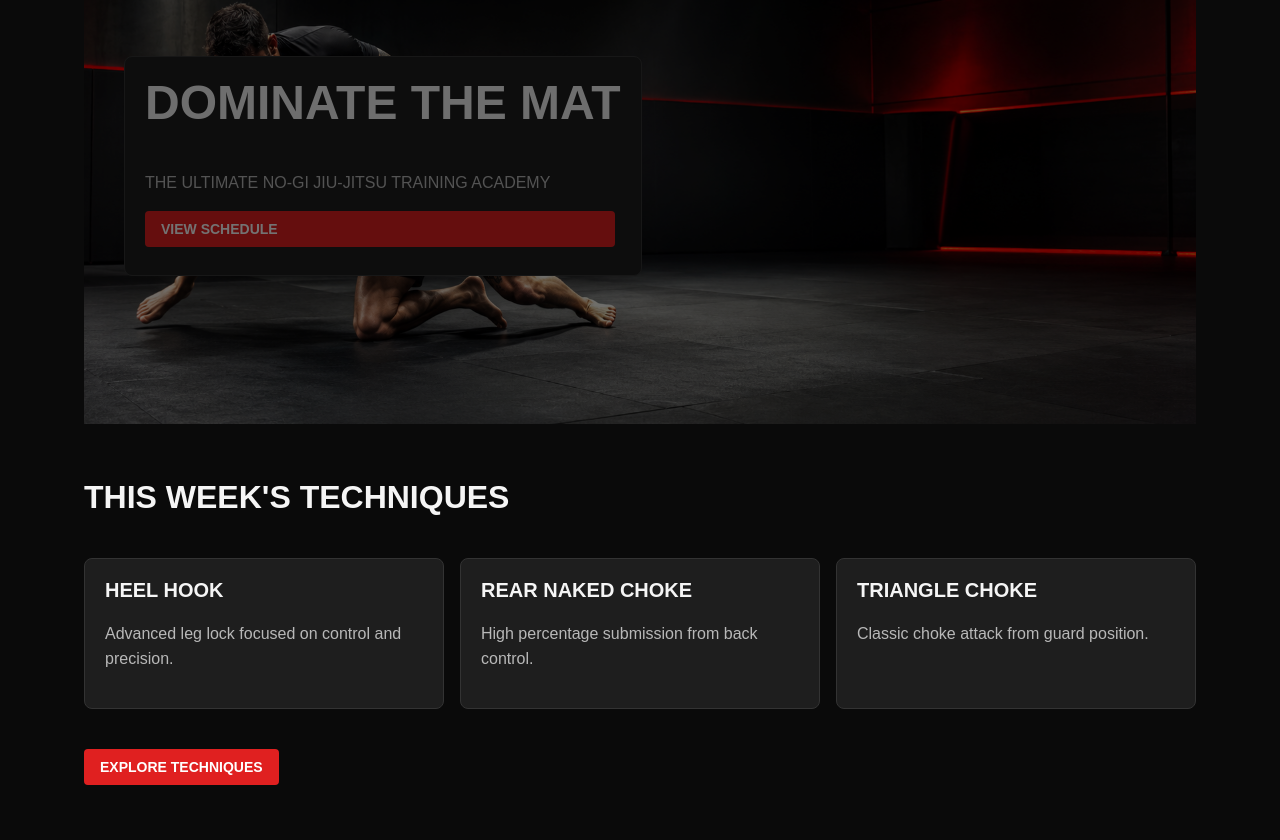
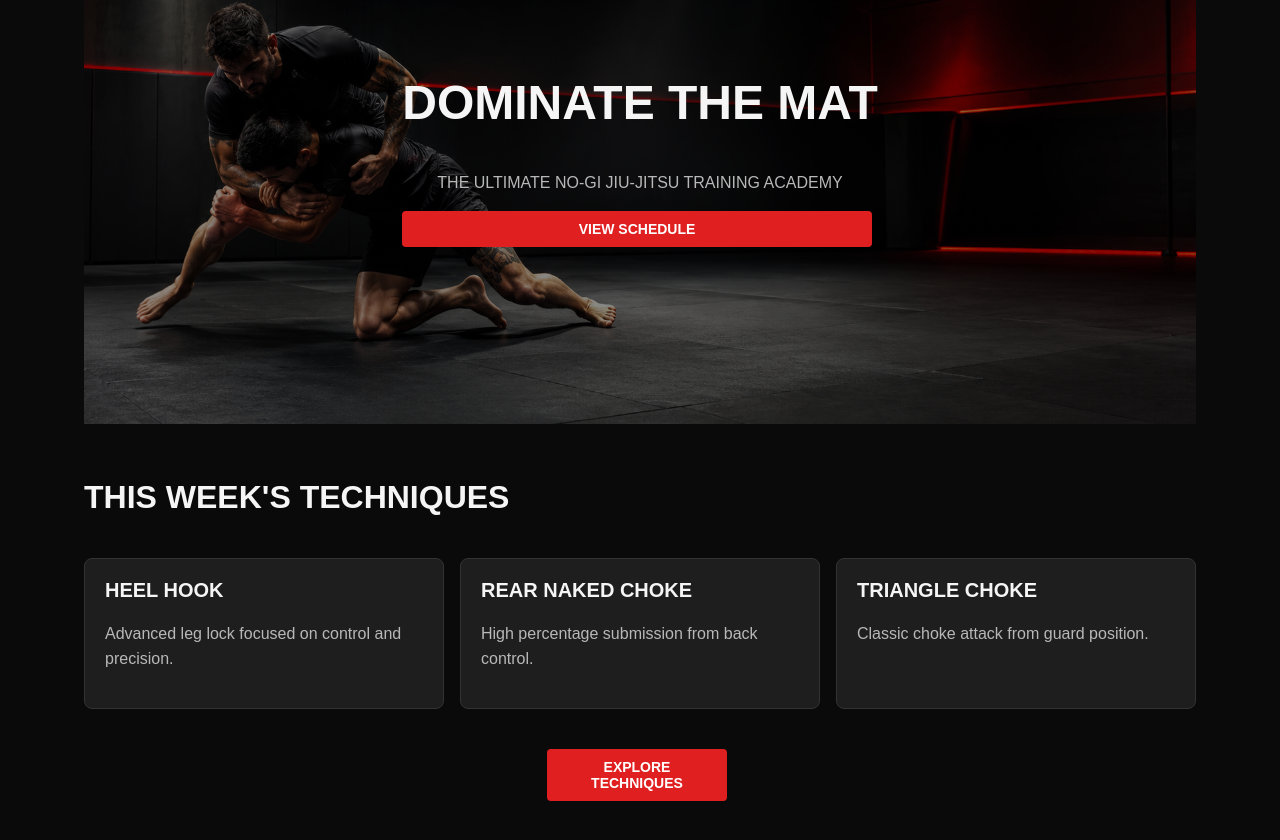
Before and after one commit to YenaKC/iron-mat-academy-client, a React (Vite) app: page / in a window 1280 px wide. Shown: the part 300-1140 px from the top of the page. Built offline with nearby package versions, Linux system fonts and the light colour scheme.

Commit message:
home buttons

```diff
--- a/src/App.css
+++ b/src/App.css
@@ -291,17 +291,8 @@ form {
 
   display: flex;
   align-items: center;
+  justify-content: center;
   padding: 40px;
-}
-
-.hero-content {
-  max-width: 520px;
-}
-
-.hero-content h1,
-.hero-content p,
-.hero-content a {
-  display: block;
 }
 
 /* darken overlay for hero */
@@ -311,21 +302,37 @@ form {
   position: absolute;
   inset: 0;
 
-  background: rgba(0, 0, 0, 0.55);
+  background: rgba(0, 0, 0, 0.45);
 }
 
-.hero.content {
+.hero-content {
   position: relative;
   z-index: 2;
+  max-width: 600px;
+  text-align: center;
 
-  max-width: 600px;
+  background: transparent;
+  border: none;
+  padding: 0;
 }
+
+.hero-content h1,
+.hero-content p,
+.hero-content a {
+  display: block;
+}
+
+
 
 /* HOME BUTTONS */
 .home-button {
-  width: fit-content;
-  min-width: 180px;
+  width: 180px;
   text-align: center;
+}
+
+/* home section buttons center */
+.card-grid > .home-button {
+  justify-self: center;
 }
 
 /* ================= ABOUT ================== */
@@ -599,11 +606,6 @@ form {
     grid-template-columns: repeat(3, 1fr);
   }
 
-  .home-button {
-    width: fit-content;
-    min-width: auto;
-  }
-
   /*  ABOUT  */
   .about-hero {
     grid-template-columns: 1fr 1fr;
```
